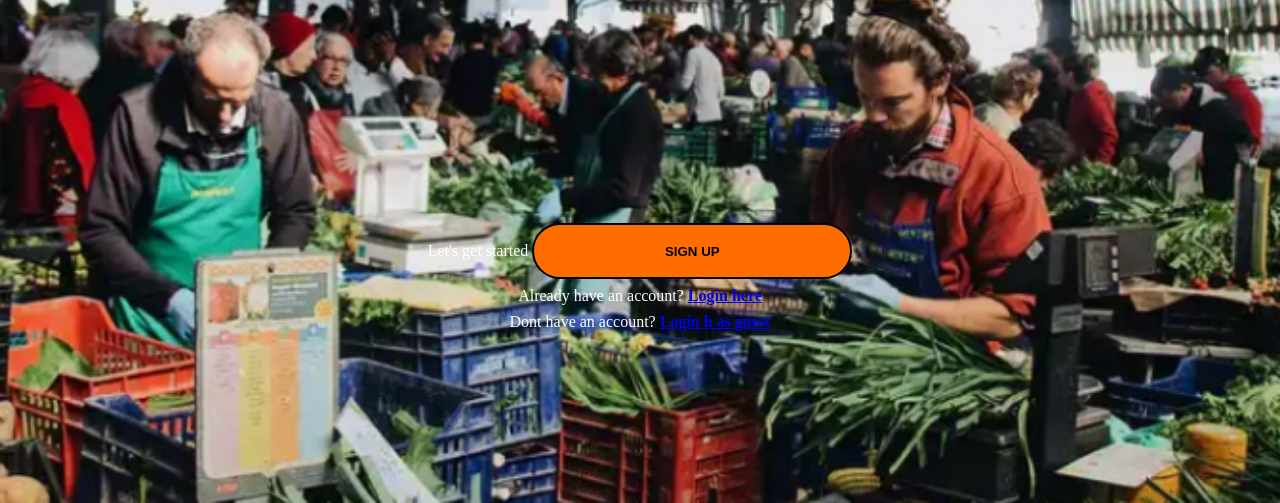
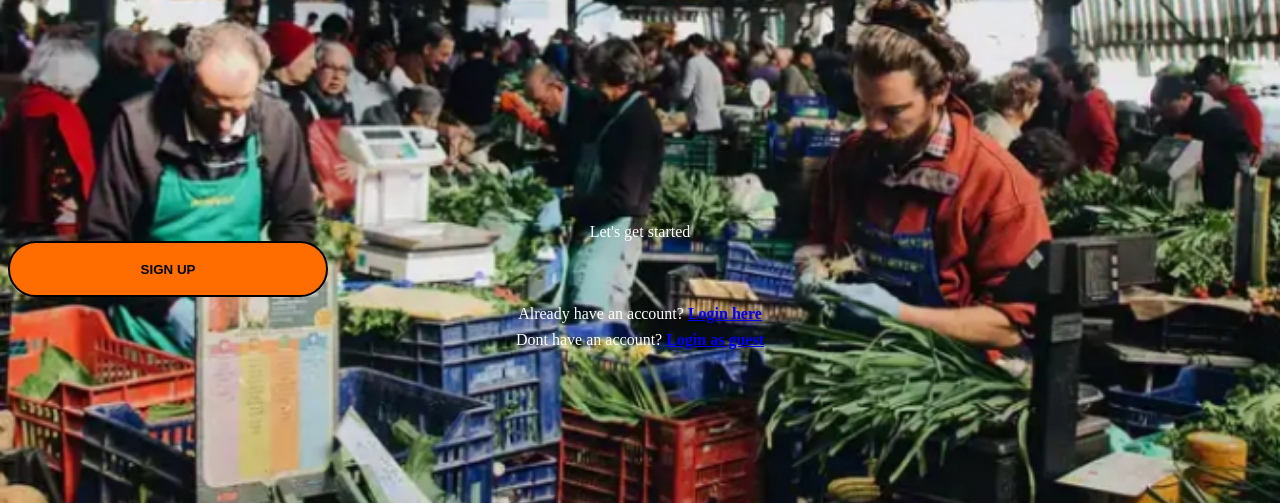
Before and after one commit to dev-phantom/market, a plain HTML site: page index.html in a window 1280 px wide. Shown: the part 297-800 px from the top of the page. Drawn offline with Linux system fonts and the light colour scheme.

Commit message:
Update index.html

```diff
--- a/index.html
+++ b/index.html
@@ -19,16 +19,16 @@
     <div class="foot">
     <div class="getstart">
       Let's get started
+        </div>
       <a href="Signup.html">
      <button class="signup" type="submit">sign up </button></a>
-    </div>
-   </div>
    <div class="have-account">
      Already have an account? <a class="login" href="Login.html">Login here</a>
      </div>
    <div class="have-account">
-     Dont have an account? <a class="login" href="Home.html">Login h as guest</a>
+     Dont have an account? <a class="login" href="Home.html">Login as guest</a>
    </div>
+     </div>
 <script src="./js/index.js"></script>
 </body>
 </html>
```
